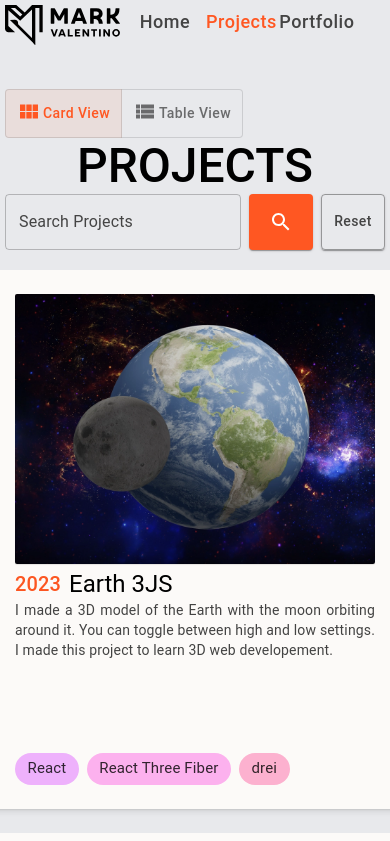
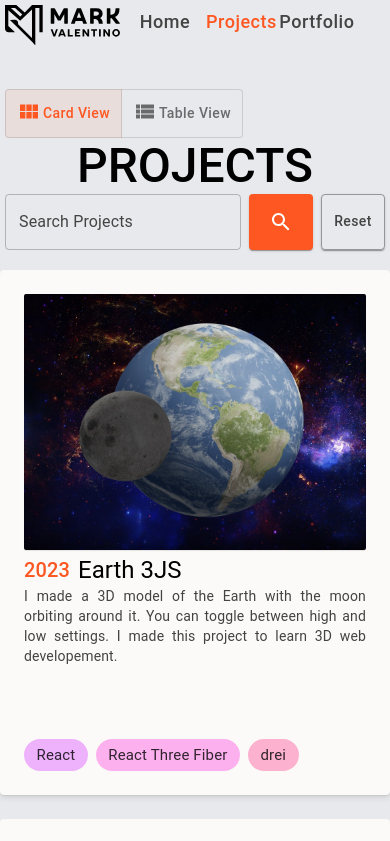
Before and after one commit to M-Valentino/M-Valentino_Node, a Next.js app: page /projects in a window 390 px wide. Shown: the top 841 px of the page. Built offline with nearby package versions, Linux system fonts and the light colour scheme.

Commit message:
improved card responsiveness

```diff
--- a/src/components/ProjectCard.jsx
+++ b/src/components/ProjectCard.jsx
@@ -19,6 +19,8 @@ import { PLUS_MORE } from "@/consts/projectContent";
 export default function ProjectCard(props) {
   const { imageLink, title, date, description, languages } = props.data;
   const isDesktopView = useMediaQuery("(min-width:1000px)");
+  // Tablet view is in between isMobileView and isDeskTopView
+  const isMobileView = useMediaQuery("(max-width:400px)");
   // True if mouse is hovering on the card, else false.
   const [isHovering, setIsHovering] = useState(false);
 
@@ -69,7 +71,7 @@ export default function ProjectCard(props) {
       <animated.div
         style={{
           backgroundColor: "#fffdfa",
-          width: 360,
+          maxWidth: isMobileView ? "98%" : 360,
           padding: 24,
           borderRadius: 4,
           textRendering: "geometricPrecision!important",
```
